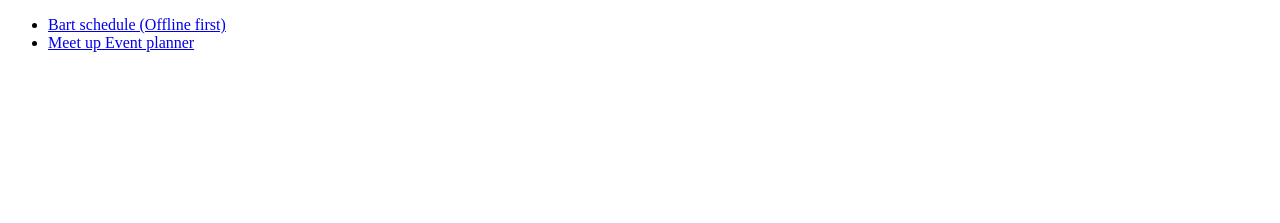
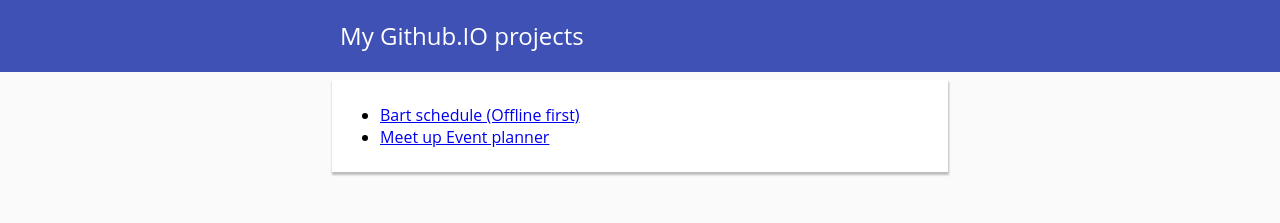
Before and after one commit to hanaraya/hanaraya.github.io, a plain HTML site: page index.html in a window 1280 px wide. Drawn offline with Linux system fonts and the light colour scheme.

Commit message:
style: added css for styling

```diff
--- /dev/null
+++ b/css/styles.css
@@ -0,0 +1,32 @@
+
+body {
+  font-family: 'Open Sans', sans-serif;
+  margin: 0px;
+  background: #fafafa;
+}
+header {
+  font-size: 1.5em;
+  position: fixed;
+  display: block;
+  height: 3em;
+  min-width: 100%;
+  background: #3f51b5;;
+  color: #fff;
+}
+
+.header-text {
+  max-width: 600px;
+  margin: 0.8em auto;
+}
+
+.main {
+  padding: 64px 0px 32px 0px;
+}
+
+.display-section{
+	background: #fff;
+	max-width: 600px;
+	margin: 1em auto;
+	padding: 0.5em;
+	box-shadow: 0.5px 2px 2px 0.5px rgba(0,0,0,0.25);
+}
--- a/index.html
+++ b/index.html
@@ -2,12 +2,20 @@
 <html>
 <head>
 	<title>My Github.IO</title>
+	<link rel="stylesheet" type="text/css" href="css/styles.css">
 	<meta name="viewport" content="width=device-width, initial-scale=1.0">
 </head>
 <body>
+	<header>
+		<div class="header-text">My Github.IO projects</div>
+	</header>
+	<div class="main">
+		<div class="display-section">
 	<ul>
 		<li><a href="http://hanaraya.github.io/public-transportation-app/">Bart schedule (Offline first)</a></li>
 		<li><a href="http://hanaraya.github.io/meet-up-event-planner/">Meet up Event planner</a></li>
 	</ul>
+	</div>
+	</div>
 </body>
 </html>
```
